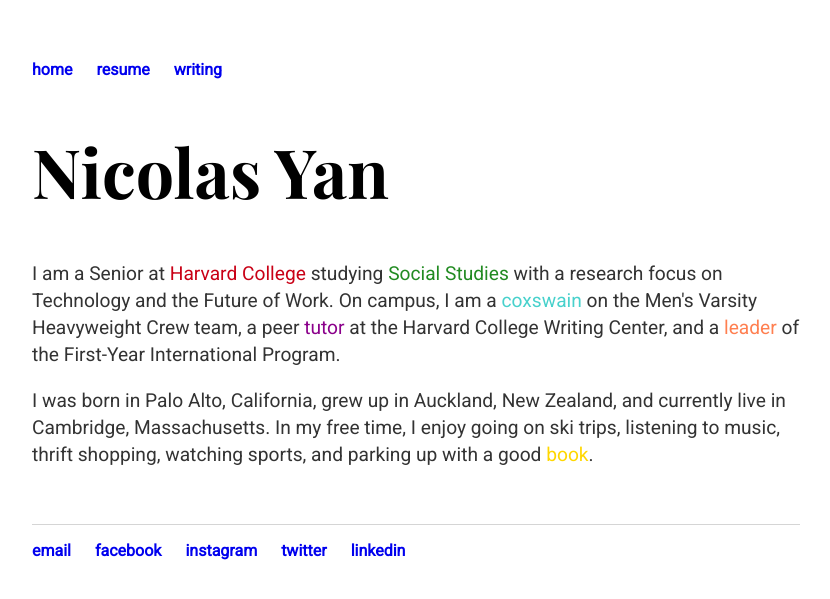
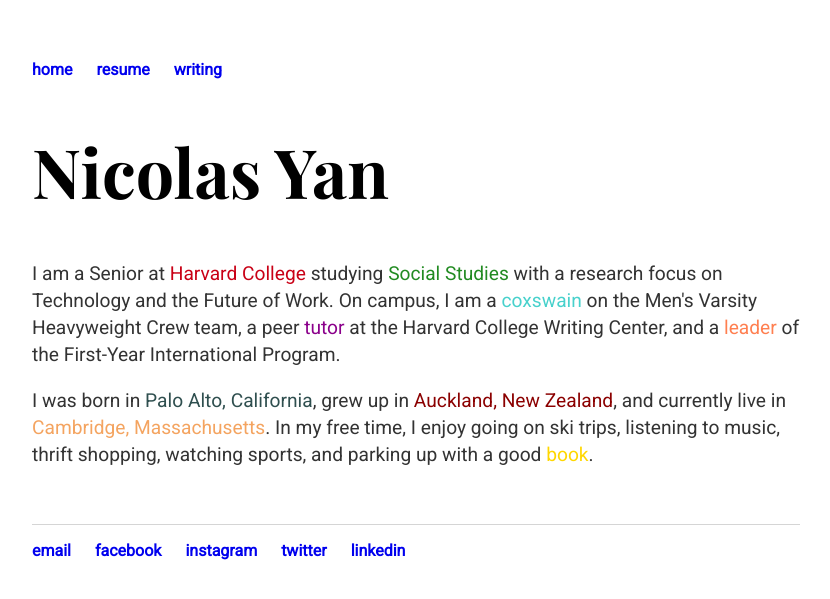
Before and after one commit to nicolas-yan/nicolas-yan.github.io, a Jekyll site: the page built from index.html, in a window 1280 px wide. Shown: the top 599 px of the page, without its empty margins (224-1054 px from the left). Built offline with Jekyll 4.4.1, drawn with Linux system fonts in a browser that asks for light colours.

Commit message:
Update index.html

```diff
--- a/index.html
+++ b/index.html
@@ -5,7 +5,7 @@
 <div class="blurb">
 	<h1>Nicolas Yan</h1>
 	<p>I am a Senior at <a href="https://college.harvard.edu" style="color:#c90016;">Harvard College</a> studying <a href="https://socialstudies.fas.harvard.edu/" style="color:#228B22;">Social Studies</a> with a research focus on Technology and the Future of Work. On campus, I am a <a href="https://gocrimson.com/sports/mcrew-hw/2019-20/bios/yan_nicolas_y7ex" style="color:#48D1CC;">coxswain</a> on the Men's Varsity Heavyweight Crew team, a peer <a href="https://writingcenter.fas.harvard.edu/" style="color:#8B008B;">tutor</a> at the Harvard College Writing Center, and a <a href="https://fip-fas.harvard.edu/nicolas-yan" style="color:#FF7F50;">leader</a> of the First-Year International Program.</p>
-	<p>I was born in Palo Alto, California, grew up in Auckland, New Zealand, and currently live in Cambridge, Massachusetts. In my free time, I enjoy going on ski trips, listening to music, thrift shopping, watching sports, and parking up with a good <a href="https://www.goodreads.com/user/show/44310786-nicolas-yan" style="color:#FFD700;">book</a>.</p>
+	<p>I was born in <a href="https://www.google.com/maps/place/Stanford+Children's+Health+%7C+Lucile+Packard+Children's+Hospital+Stanford/@37.4360615,-122.2090439,13z/data=!4m5!3m4!1s0x808fa4cd4e3e1f87:0x2c282b9a6dbf354a!8m2!3d37.436065!4d-122.1740253" style="color:#2F4F4F;">Palo Alto, California</a>, grew up in <a href="https://www.google.com/maps/place/King's+College/@-36.9569334,174.8293523,15z/data=!4m5!3m4!1s0x6d0d4e92f0df63c3:0x51bcd3a5b851c0a!8m2!3d-36.9569337!4d174.838107" style="color:#8B0000;">Auckland, New Zealand</a>, and currently live in <a href="https://www.google.com/maps/place/Winthrop+House,+Cambridge,+MA+02138/@42.3701655,-71.123619,16z/data=!4m5!3m4!1s0x89e3775d054d3579:0x8a91cd3ea2fb823b!8m2!3d42.3701488!4d-71.1192282" style="color:#F4A460;">Cambridge, Massachusetts</a>. In my free time, I enjoy going on ski trips, listening to music, thrift shopping, watching sports, and parking up with a good <a href="https://www.goodreads.com/user/show/44310786-nicolas-yan" style="color:#FFD700;">book</a>.</p>
 	<br>
 	<br>
 </div><!-- /.blurb -->
```
